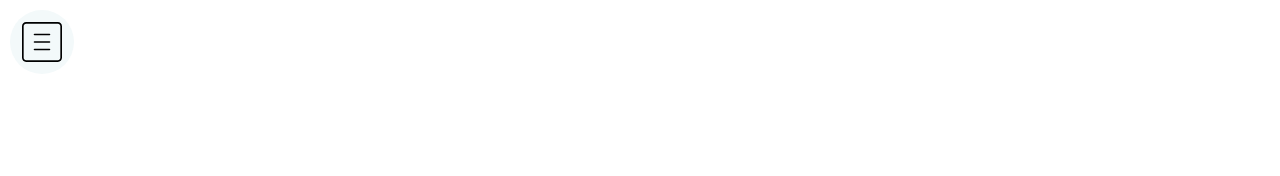
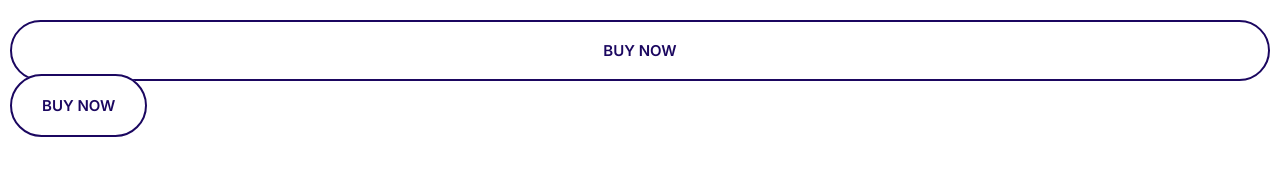
Before and after one commit to Matthew-Elliott91/moshify-learning, a plain HTML site: page index.html in a window 1280 px wide. Drawn offline with Linux system fonts and the light colour scheme.

Commit message:
Defined and designed the button classes

```diff
--- a/css/styles.css
+++ b/css/styles.css
@@ -3,11 +3,14 @@
     --color-secondary: #00d9ff;
     --color-accent: #ff3400;
     --color-headings: #1b0760;
-    --color-body: #318ca4;
+    --color-body: #318ca4;}
 
+*, *::after, *::before {
+    box-sizing: border-box;
+}
 /* Typography*/
 
-}
+
 html {
     margin: 10px;
     font-size: 62.5%;
@@ -172,3 +175,67 @@ a {
     justify-content: center;
     align-items: center;
 }
+
+/* Buttons */
+
+.btn {
+    border-radius: 40px;
+    border: 0;
+    cursor: pointer;
+    font-size: 1.8rem;
+    font-weight: 600;
+    margin: 1rem 0;
+    padding: 2rem 3rem;
+    text-align: center;
+    text-transform: uppercase;
+    white-space: nowrap;
+}
+
+.btn--primary {
+    background-color: var(--color-primary);
+    color: #fff;
+    }
+
+.btn--primary:hover {
+    background: #3a8ffd;
+}
+
+.btn--secondary {
+    background: var(--color-secondary);
+    color: #fff;
+}
+
+.btn--secondary:hover {
+    background: #00c8eb;
+}
+
+.btn--accent {
+    background: var(--color-accent);
+    color: #fff;
+}
+
+.btn--accent:hover {
+    background: #ec3000;
+}
+
+.btn--block {
+    width: 100%;
+    display: inline-block;
+}
+
+.btn--outline {
+    background: #fff;
+    color: var(--color-headings);
+    border: 2px solid var(--color-headings);
+}
+
+.btn--outline:hover {
+    background: var(--color-headings);
+    color: #fff;
+}
+
+@media screen and (min-width:1024px) {
+    .btn {
+        font-size: 1.5rem;
+    }
+}
--- a/index.html
+++ b/index.html
@@ -15,10 +15,7 @@
     <title>Document</title>
   </head>
   <body>
-    <span class="icon-container">
-      <svg class="icon">
-        <use xlink:href="images/sprite.svg#menu"></use>
-      </svg>
-    </span>
+    <button class="btn btn--block btn--outline">Buy Now</button>
+    <a href="#" class="btn btn--outline">Buy Now</a>
   </body>
 </html>
```
Also changed, not shown: components/buttons.html (added, +2 -0 lines).
